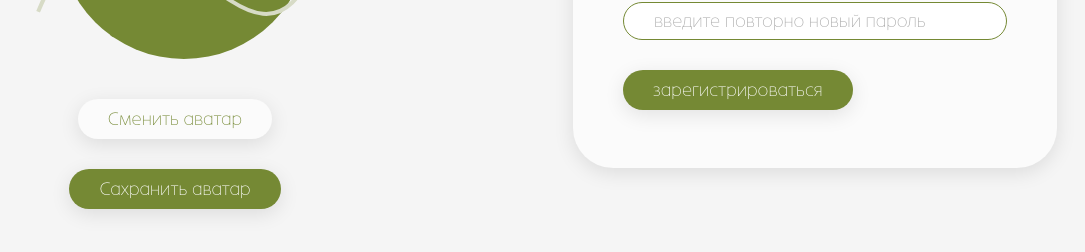
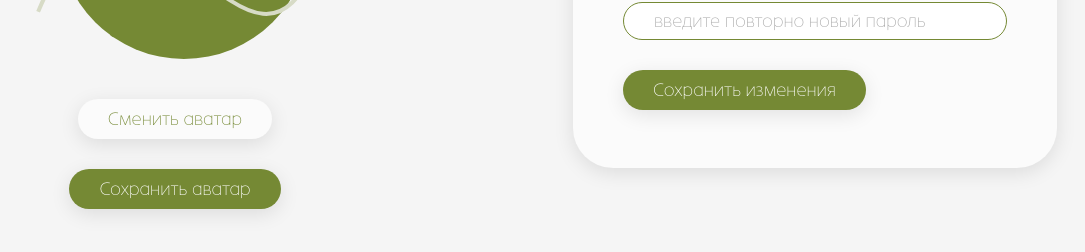
Before and after one commit to irlmt/Music-Ritmo, a Next.js app in the folder frontend/: page /settings in a window 1280 px wide. Shown: the part 422-674 px from the top of the page, without its empty margins (145-1230 px from the left). Built offline with nearby package versions, Linux system fonts and the light colour scheme.

Commit message:
[mus-24]: Rename buttons

```diff
--- a/frontend/src/app/settings/page.tsx
+++ b/frontend/src/app/settings/page.tsx
@@ -39,7 +39,7 @@ export default function Settings() {
             router.push("/");
           }}
         >
-          Сахранить аватар
+          Сохранить аватар
         </Button>
       </div>
       <div className={styles.settings__content}>
@@ -75,7 +75,7 @@ export default function Settings() {
                 router.push("/");
               }}
             >
-              зарегистрироваться
+              Сохранить изменения
             </Button>
           </div>
         </Container>
```
